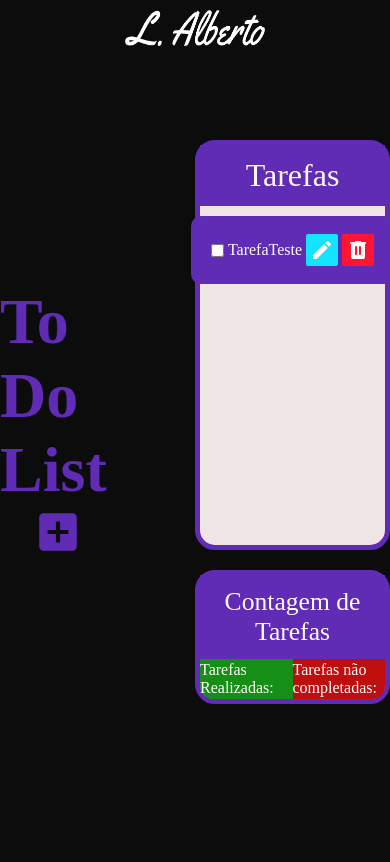
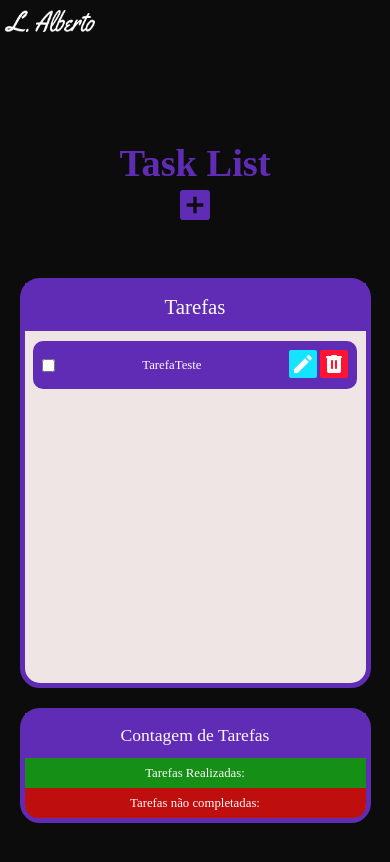
Before and after one commit to LucasAlberto0/DesafioToDoList, a website: page index.html in a window 390 px wide. Drawn offline with Linux system fonts and the light colour scheme; a web font is replaced by a local one.

Commit message:
style: reponsividade-ate-w320px

```diff
--- /dev/null
+++ b/css/reponsividade.css
@@ -0,0 +1,173 @@
+@media(max-width: 1600px) {
+    .containerTarefas {
+        min-width: 65%;
+    }
+
+    h1 {
+        color: #602cb5;
+        font-size: 3.2rem;
+    }
+}
+
+@media (max-width: 1279px) {
+    main {
+        gap: 50px;
+    }
+
+    .containerTarefas {
+        min-width: 65%;
+    }
+
+    h1 {
+        font-size: 2.8rem;
+    }
+
+    .header-quadro-tarefas {
+        font-size: 1.6rem;
+    }
+
+    .contagemTarefas-header {
+        font-size: 1.3rem;
+    }
+
+}
+
+
+
+@media(max-width: 1069px) {
+    main {
+        gap: 50px;
+    }
+
+    .containerTarefas {
+        min-width: 65%;
+    }
+
+    h1 {
+        font-size: 2.8rem;
+    }
+
+    .header-quadro-tarefas {
+        font-size: 1.6rem;
+    }
+
+    .contagemTarefas-header {
+        font-size: 1.3rem;
+    }
+
+}
+
+@media(max-width: 991px) {
+    main {
+        gap: 50px;
+        flex-direction: column;
+    }
+
+    .containerTarefas {
+        min-width: 90%;
+    }
+
+}
+
+@media(max-width: 768px) {
+    main {
+        gap: 50px;
+        flex-direction: column;
+    }
+
+    .containerTarefas {
+        min-width: 90%;
+    }
+}
+
+@media(max-width: 650px) {
+    main {
+        padding: 60px 0px;
+    }
+
+    .containerTitulo {
+        img {
+            height: 40px;
+        }
+
+        img:hover {
+            scale: none;
+        }
+    }
+
+    .contagemTarefas-body {
+        height: auto;
+
+        .tarefasRealizadas {
+            width: 100%;
+            border-radius: 0px;
+            height: 30px;
+        }
+
+        .tarefasNaoCompletadas {
+            height: 30px;
+            width: 100%;
+            border-radius: 0px 0px 13px 13px;
+        }
+    }
+
+    h1 {
+        font-size: 2.4rem;
+    }
+
+    .header-quadro-tarefas {
+        font-size: 1.3rem;
+    }
+
+    .contagemTarefas-header {
+        font-size: 1.1rem;
+    }
+
+    .contagemTarefas-body {
+        font-size: 0.8rem;
+        flex-direction: column;
+    }
+
+    .card-tarefa {
+        justify-content: space-between;
+        font-size: 0.8rem;
+        padding: 6px;
+
+        &:hover {
+            scale: none;
+        }
+
+        #editarTarefa {
+            padding: 2px;
+            cursor: pointer;
+        }
+
+        #excluirTarefa {
+            padding: 2px;
+        }
+    }
+
+    .assinaturaImg {
+        position: absolute;
+        top: 10px;
+        left: 5px;
+        height: 22px;
+        width: 90px;
+        filter: brightness(0) invert(1);
+    }
+}
+
+@media (min-width: 1024px) and (max-height: 770px) {
+    main {
+        padding: 20px 0px;
+    }
+
+    .assinaturaImg {
+        position: absolute;
+        top: 10px;
+        left: 5px;
+        height: 30px;
+        width: 120px;
+        filter: brightness(0) invert(1);
+    }
+}
--- a/css/style.css
+++ b/css/style.css
@@ -13,13 +13,12 @@ main {
     justify-content: center;
     flex-direction: row;
     gap: 80px;
-    height: 100vh;
+    min-height: 100vh;
 }
 
 .containerTarefas {
     min-width: 50%;
 }
-
 
 .assinaturaImg {
     position: absolute;
@@ -83,7 +82,7 @@ h1 {
 .card-tarefa {
     width: 90%;
     display: flex;
-    justify-content: space-around;
+    justify-content: space-between;
     align-items: center;
     padding: 15px;
     margin: 10px;
@@ -182,5 +181,4 @@ h1 {
         align-items: center;
         justify-content: center;
     }
-
 }
--- a/index.html
+++ b/index.html
@@ -8,6 +8,7 @@
     <link rel="preconnect" href="https://fonts.gstatic.com" crossorigin>
     <link href="https://fonts.googleapis.com/css2?family=Quando&display=swap" rel="stylesheet">
     <link rel="stylesheet" href="css/fonts.css">
+    <link rel="stylesheet" href="css/reponsividade.css">
     <link rel="stylesheet" href="css/components/checkboxCustom.css">
     <title>DesafioToDoList</title>
     <link rel="shortcut icon" href="favicon.ico" type="image/x-icon">
@@ -18,7 +19,7 @@
         <img class="assinaturaImg
         " src="assets/assinatura.png" alt="">
         <div class="containerTitulo">
-        <h1 class="quando-regular-b">To Do List</h1>
+        <h1 class="quando-regular-b">Task List</h1>
             <button title="adicionarTarefa" id="adicionarTarefa" ><img src="assets/icons/plusIcon.svg" alt=""></button>
     </div>
         <div class="containerTarefas">
@@ -47,7 +48,6 @@
         </div>
     </div>
     </main>
-
     <script src="../dist/bundle.js"></script>
 </body>
 </html>
```
